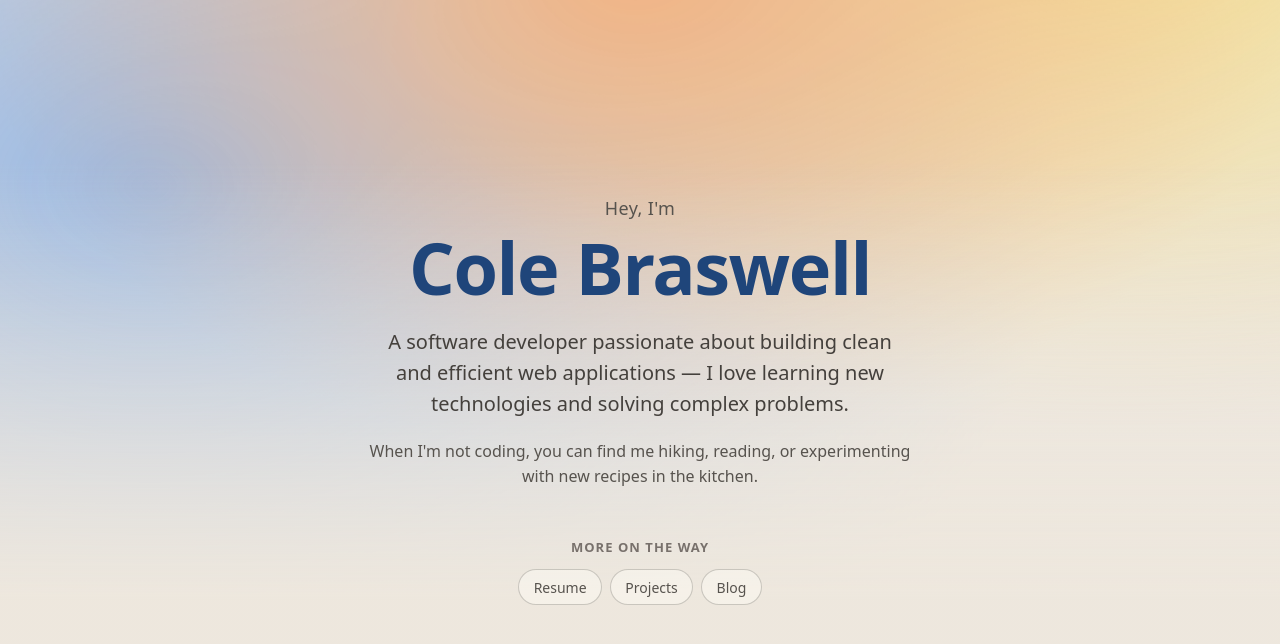
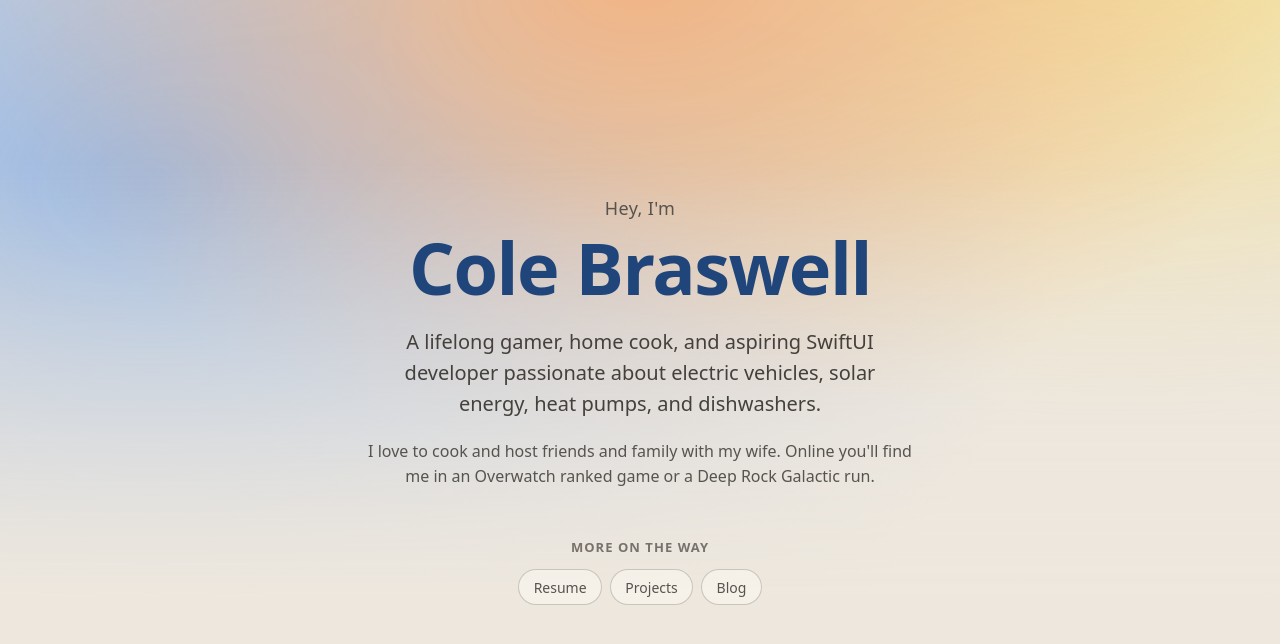
Before and after one commit to founding5067/website, a SvelteKit app: page / in a window 1280 px wide. Shown: the top 644 px of the page. Built offline with nearby package versions, Linux system fonts and the light colour scheme.

Commit message:
updated bio descriptions (#5)

```diff
--- a/src/routes/+page.svelte
+++ b/src/routes/+page.svelte
@@ -1,12 +1,12 @@
 <script lang="ts">
 	let name = $state('Cole Braswell');
-	let tagline = $state('software developer');
+	let tagline = $state('lifelong gamer, home cook, and aspiring SwiftUI developer');
 </script>
 
 <svelte:head>
 	<title>Hey, I'm {name} — {tagline}</title>
 	<meta
-		content="Welcome to my resume site. {name} is a {tagline} passionate about building clean and efficient web applications."
+		content="Welcome to my resume site. {name} is a {tagline}"
 		name="description"
 	/>
 </svelte:head>
@@ -16,12 +16,11 @@
 		<p class="kicker">Hey, I'm</p>
 		<h1 class="name">{name}</h1>
 		<p class="tagline">
-			A {tagline} passionate about building clean and efficient web applications — I love
-			learning new technologies and solving complex problems.
+			A {tagline} passionate about electric vehicles, solar energy, heat pumps, and dishwashers.
 		</p>
 		<p class="bio">
-			When I'm not coding, you can find me hiking, reading, or experimenting with new
-			recipes in the kitchen.
+			I love to cook and host friends and family with my wife. Online you'll find me in an
+			Overwatch ranked game or a Deep Rock Galactic run.
 		</p>
 
 		<div class="more" aria-label="More coming soon">
```
Also changed, not shown: 1 other file (tests, documents, lock files or other folders).
